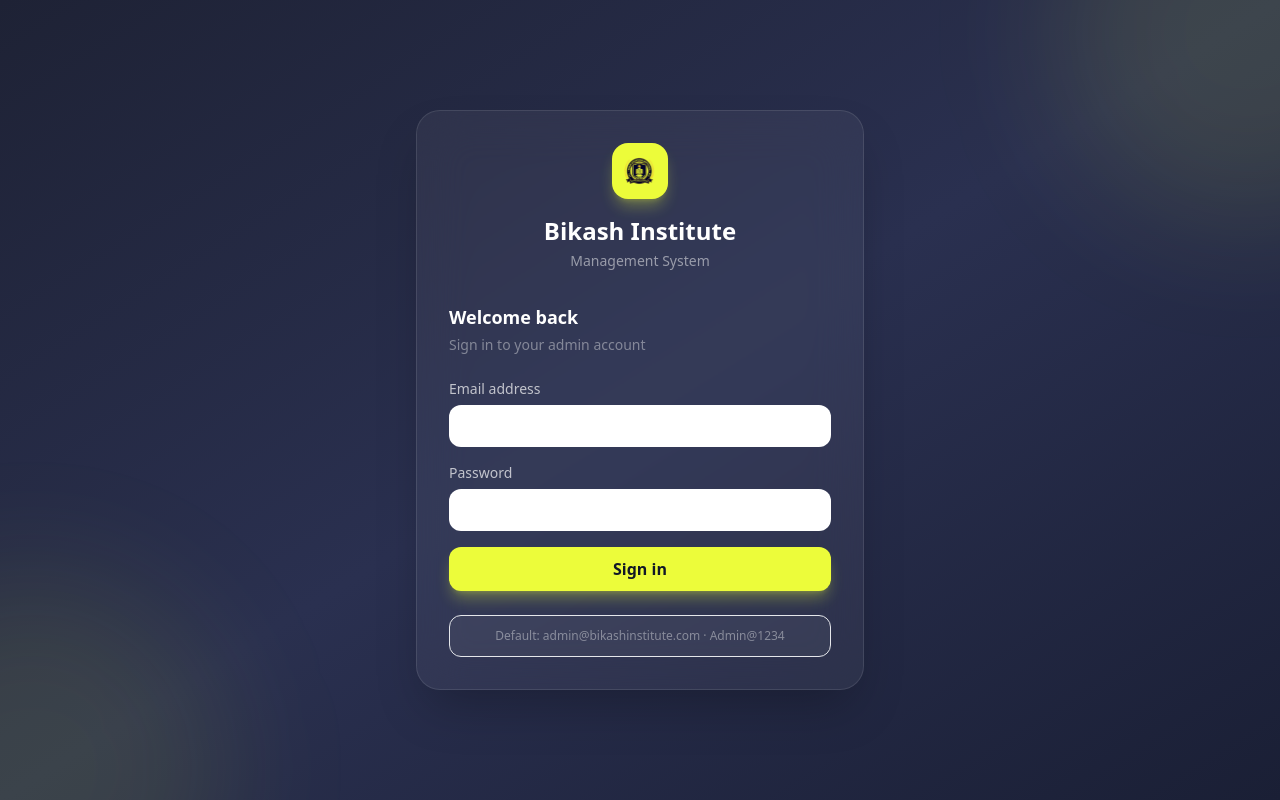
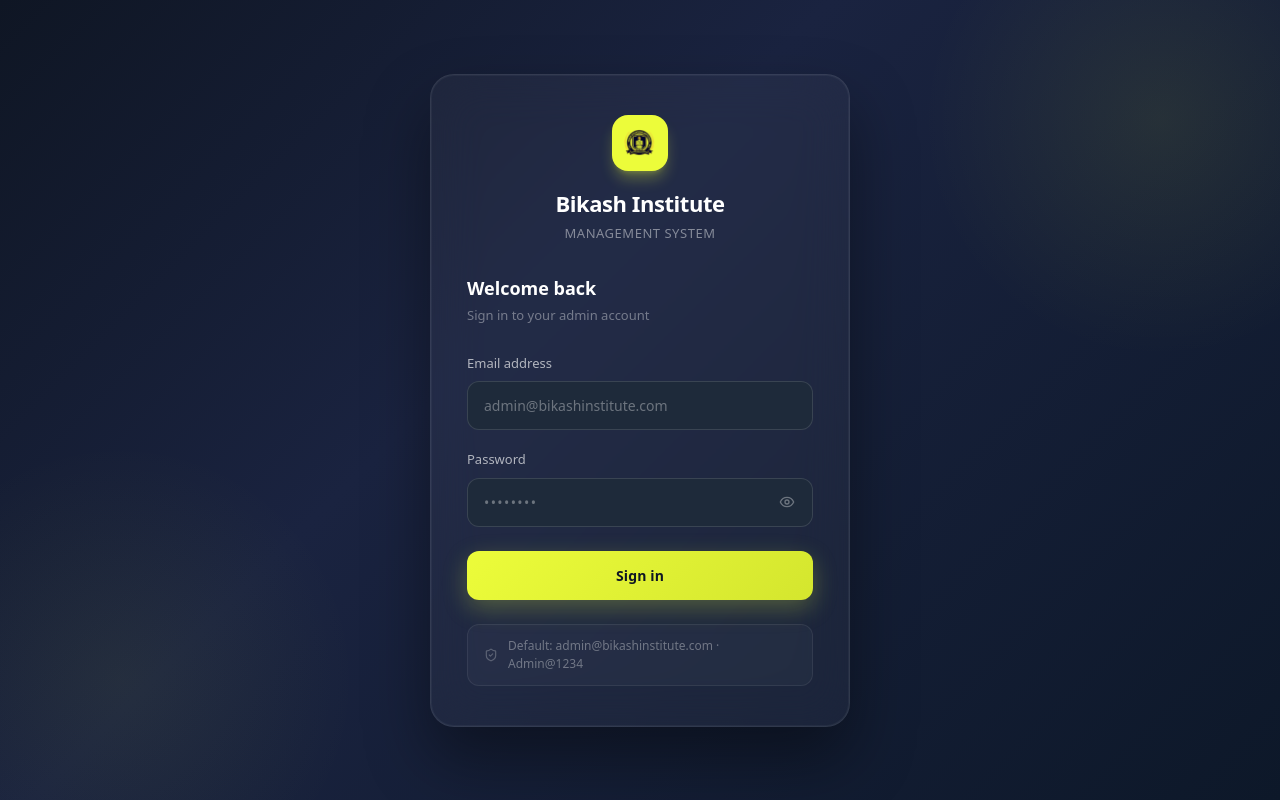
Before and after one commit to projectbikashweb-code/Bikash-Student-Management, a Next.js app: page /login in a window 1280 px wide. Built offline with nearby package versions, Linux system fonts and the light colour scheme.

Commit message:
updated the login form

```diff
--- a/app/globals.css
+++ b/app/globals.css
@@ -82,3 +82,26 @@
 .print-only {
   display: none;
 }
+
+/* ─────────────────────────────────────────────────────────────────────────────
+   Login Form — Autofill Override
+   Scoped to [data-form-input] so this never leaks to other parts of the app.
+   The box-shadow inset trick is the ONLY reliable cross-browser way to override
+   browser-injected autofill backgrounds without disabling autofill itself.
+───────────────────────────────────────────────────────────────────────────── */
+[data-form-input]:-webkit-autofill,
+[data-form-input]:-webkit-autofill:hover,
+[data-form-input]:-webkit-autofill:focus,
+[data-form-input]:-webkit-autofill:active {
+  -webkit-text-fill-color: #ffffff !important;
+  caret-color: #ffffff !important;
+  /* Push browser autofill background out of view via huge inset shadow */
+  box-shadow: 0 0 0px 1000px #1e2a3a inset, 0 0 0 3px rgba(236,252,58,0.15) !important;
+  /* Delayed transition defeats color restoration on focus-out */
+  transition: background-color 9999s ease-in-out 0s !important;
+}
+
+[data-form-input]::placeholder {
+  color: rgba(255, 255, 255, 0.35) !important;
+  -webkit-text-fill-color: rgba(255, 255, 255, 0.35) !important;
+}
--- a/app/login/page.tsx
+++ b/app/login/page.tsx
@@ -6,9 +6,12 @@
 import { useForm } from 'react-hook-form'
 import { zodResolver } from '@hookform/resolvers/zod'
 import { loginSchema, LoginFormData } from '@/lib/validations'
-import { Eye, EyeOff, Loader2 } from 'lucide-react'
+import { Eye, EyeOff, Loader2, ShieldCheck } from 'lucide-react'
 import { toast } from 'sonner'
 import { Logo } from '@/components/shared/Logo'
+import { FormInput } from '@/components/shared/FormInput'
+
+// ─── All logic untouched ────────────────────────────────────────────────────
 
 export default function LoginPage() {
   const router = useRouter()
@@ -38,78 +41,268 @@
     }
   }
 
+  // ─── UI Layer ──────────────────────────────────────────────────────────────
+
   return (
-    <div className="min-h-screen bg-gradient-to-br from-[#1e2235] via-[#2a3050] to-[#1a1f35] flex items-center justify-center p-4">
-      {/* Background decoration */}
-      <div className="absolute inset-0 overflow-hidden pointer-events-none">
-        <div className="absolute -top-40 -right-40 w-96 h-96 bg-[#ECFC3A]/10 rounded-full blur-3xl" />
-        <div className="absolute -bottom-40 -left-40 w-96 h-96 bg-[#d4e62e]/10 rounded-full blur-3xl" />
-      </div>
+    <div
+      style={{
+        minHeight: '100vh',
+        background: 'linear-gradient(135deg, #0f1624 0%, #1a2340 40%, #0d1829 100%)',
+        display: 'flex',
+        alignItems: 'center',
+        justifyContent: 'center',
+        padding: '16px',
+        position: 'relative',
+        overflow: 'hidden',
+      }}
+    >
+      {/* Ambient glow orbs — pointer-events:none, no interaction with form */}
+      <div
+        aria-hidden="true"
+        style={{
+          position: 'absolute',
+          top: '-120px',
+          right: '-120px',
+          width: '480px',
+          height: '480px',
+          borderRadius: '50%',
+          background: 'radial-gradient(circle, rgba(236,252,58,0.08) 0%, transparent 70%)',
+          pointerEvents: 'none',
+        }}
+      />
+      <div
+        aria-hidden="true"
+        style={{
+          position: 'absolute',
+          bottom: '-120px',
+          left: '-120px',
+          width: '480px',
+          height: '480px',
+          borderRadius: '50%',
+          background: 'radial-gradient(circle, rgba(212,230,46,0.06) 0%, transparent 70%)',
+          pointerEvents: 'none',
+        }}
+      />
 
-      <div className="relative w-full max-w-md">
-        {/* Card */}
-        <div className="bg-white/5 backdrop-blur-xl border border-white/10 rounded-3xl p-8 shadow-2xl">
-          {/* Logo */}
-          <div className="flex flex-col items-center mb-8">
+      {/* Card — isolation:isolate prevents parent blend modes from leaking into inputs */}
+      <div
+        style={{
+          position: 'relative',
+          width: '100%',
+          maxWidth: '420px',
+          isolation: 'isolate',
+        }}
+      >
+        <div
+          style={{
+            background: 'rgba(255,255,255,0.04)',
+            backdropFilter: 'blur(24px)',
+            WebkitBackdropFilter: 'blur(24px)',
+            border: '1px solid rgba(255,255,255,0.09)',
+            borderRadius: '24px',
+            padding: '40px 36px',
+            boxShadow: '0 32px 64px rgba(0,0,0,0.4), 0 0 0 1px rgba(255,255,255,0.04) inset',
+          }}
+        >
+          {/* ── Logo & Brand ── */}
+          <div style={{ display: 'flex', flexDirection: 'column', alignItems: 'center', marginBottom: '32px' }}>
             <Logo
               containerClassName="w-14 h-14 rounded-2xl shadow-lg shadow-[#ECFC3A]/30 mb-4"
               width={40}
               height={40}
               padding="p-1"
             />
-            <h1 className="text-2xl font-bold text-white">Bikash Institute</h1>
-            <p className="text-white/50 text-sm mt-1">Management System</p>
+            <h1
+              style={{
+                margin: 0,
+                fontSize: '22px',
+                fontWeight: 700,
+                color: '#ffffff',
+                letterSpacing: '-0.02em',
+              }}
+            >
+              Bikash Institute
+            </h1>
+            <p
+              style={{
+                margin: '4px 0 0',
+                fontSize: '13px',
+                color: 'rgba(255,255,255,0.45)',
+                letterSpacing: '0.04em',
+                textTransform: 'uppercase',
+              }}
+            >
+              Management System
+            </p>
           </div>
 
-          <h2 className="text-lg font-semibold text-white mb-1">Welcome back</h2>
-          <p className="text-white/40 text-sm mb-6">Sign in to your admin account</p>
+          {/* ── Heading ── */}
+          <h2
+            style={{
+              margin: '0 0 4px',
+              fontSize: '18px',
+              fontWeight: 600,
+              color: '#ffffff',
+            }}
+          >
+            Welcome back
+          </h2>
+          <p
+            style={{
+              margin: '0 0 28px',
+              fontSize: '13px',
+              color: 'rgba(255,255,255,0.38)',
+            }}
+          >
+            Sign in to your admin account
+          </p>
 
-          <form onSubmit={handleSubmit(onSubmit)} className="space-y-4">
+          {/* ── Form — logic fully preserved via react-hook-form register ── */}
+          <form onSubmit={handleSubmit(onSubmit)} noValidate style={{ display: 'flex', flexDirection: 'column', gap: '20px' }}>
+
+            {/* Email field */}
             <div>
-              <label className="block text-sm font-medium text-white/70 mb-1.5">Email address</label>
-              <input
+              <label
+                htmlFor="login-email"
+                style={{
+                  display: 'block',
+                  fontSize: '13px',
+                  fontWeight: 500,
+                  color: 'rgba(255,255,255,0.65)',
+                  marginBottom: '8px',
+                }}
+              >
+                Email address
+              </label>
+              <FormInput
                 {...register('email')}
+                id="login-email"
                 type="email"
                 autoComplete="email"
                 placeholder="admin@bikashinstitute.com"
-                className="w-full bg-white/8 border border-white/15 rounded-xl px-4 py-2.5 text-white placeholder-white/25 text-sm outline-none focus:border-brand-300 focus:ring-2 focus:ring-[#ECFC3A]/20 transition-all"
+                hasError={!!errors.email}
               />
-              {errors.email && <p className="mt-1 text-xs text-rose-400">{errors.email.message}</p>}
+              {errors.email && (
+                <p style={{ margin: '6px 0 0', fontSize: '12px', color: '#fb7185' }}>
+                  {errors.email.message}
+                </p>
+              )}
             </div>
 
+            {/* Password field */}
             <div>
-              <label className="block text-sm font-medium text-white/70 mb-1.5">Password</label>
-              <div className="relative">
-                <input
+              <label
+                htmlFor="login-password"
+                style={{
+                  display: 'block',
+                  fontSize: '13px',
+                  fontWeight: 500,
+                  color: 'rgba(255,255,255,0.65)',
+                  marginBottom: '8px',
+                }}
+              >
+                Password
+              </label>
+              <div style={{ position: 'relative' }}>
+                <FormInput
                   {...register('password')}
+                  id="login-password"
                   type={showPass ? 'text' : 'password'}
                   autoComplete="current-password"
                   placeholder="••••••••"
-                  className="w-full bg-white/8 border border-white/15 rounded-xl px-4 py-2.5 text-white placeholder-white/25 text-sm outline-none focus:border-brand-300 focus:ring-2 focus:ring-[#ECFC3A]/20 transition-all pr-10"
+                  hasError={!!errors.password}
                 />
                 <button
                   type="button"
                   onClick={() => setShowPass(!showPass)}
-                  className="absolute right-3 top-1/2 -translate-y-1/2 text-white/30 hover:text-white/60 transition-colors"
+                  aria-label={showPass ? 'Hide password' : 'Show password'}
+                  style={{
+                    position: 'absolute',
+                    right: '14px',
+                    top: '50%',
+                    transform: 'translateY(-50%)',
+                    background: 'none',
+                    border: 'none',
+                    padding: '4px',
+                    cursor: 'pointer',
+                    color: 'rgba(255,255,255,0.35)',
+                    display: 'flex',
+                    alignItems: 'center',
+                    transition: 'color 150ms ease',
+                  }}
+                  onMouseEnter={(e) => { e.currentTarget.style.color = 'rgba(255,255,255,0.7)' }}
+                  onMouseLeave={(e) => { e.currentTarget.style.color = 'rgba(255,255,255,0.35)' }}
                 >
                   {showPass ? <EyeOff size={16} /> : <Eye size={16} />}
                 </button>
               </div>
-              {errors.password && <p className="mt-1 text-xs text-rose-400">{errors.password.message}</p>}
+              {errors.password && (
+                <p style={{ margin: '6px 0 0', fontSize: '12px', color: '#fb7185' }}>
+                  {errors.password.message}
+                </p>
+              )}
             </div>
 
+            {/* Submit button — className kept for brand consistency, no input risks */}
             <button
               type="submit"
               disabled={loading}
-              className="w-full bg-brand-300 hover:bg-brand-400 disabled:opacity-60 text-gray-900 font-semibold py-2.5 rounded-xl transition-all flex items-center justify-center gap-2 mt-2 shadow-lg shadow-[#ECFC3A]/30"
+              style={{
+                marginTop: '4px',
+                width: '100%',
+                padding: '14px',
+                borderRadius: '12px',
+                border: 'none',
+                background: loading
+                  ? 'rgba(236,252,58,0.6)'
+                  : 'linear-gradient(135deg, #ECFC3A 0%, #d4e62e 100%)',
+                color: '#0f1624',
+                fontWeight: 700,
+                fontSize: '14px',
+                letterSpacing: '0.01em',
+                cursor: loading ? 'not-allowed' : 'pointer',
+                display: 'flex',
+                alignItems: 'center',
+                justifyContent: 'center',
+                gap: '8px',
+                boxShadow: loading ? 'none' : '0 8px 24px rgba(236,252,58,0.25)',
+                transition: 'box-shadow 150ms ease, background 150ms ease, transform 100ms ease',
+              }}
+              onMouseEnter={(e) => {
+                if (!loading) {
+                  e.currentTarget.style.transform = 'translateY(-1px)'
+                  e.currentTarget.style.boxShadow = '0 12px 32px rgba(236,252,58,0.35)'
+                }
+              }}
+              onMouseLeave={(e) => {
+                if (!loading) {
+                  e.currentTarget.style.transform = 'translateY(0)'
+                  e.currentTarget.style.boxShadow = '0 8px 24px rgba(236,252,58,0.25)'
+                }
+              }}
             >
-              {loading && <Loader2 className="w-4 h-4 animate-spin" />}
+              {loading && <Loader2 style={{ width: '16px', height: '16px', animation: 'spin 1s linear infinite' }} />}
               {loading ? 'Signing in…' : 'Sign in'}
             </button>
           </form>
 
-          <div className="mt-6 p-3 bg-white/5 rounded-xl border border-white/8">
-            <p className="text-xs text-white/40 text-center">Default: admin@bikashinstitute.com · Admin@1234</p>
+          {/* ── Hint box ── */}
+          <div
+            style={{
+              marginTop: '24px',
+              padding: '12px 16px',
+              borderRadius: '12px',
+              background: 'rgba(255,255,255,0.03)',
+              border: '1px solid rgba(255,255,255,0.07)',
+              display: 'flex',
+              alignItems: 'center',
+              gap: '10px',
+            }}
+          >
+            <ShieldCheck size={14} style={{ color: 'rgba(255,255,255,0.25)', flexShrink: 0 }} />
+            <p style={{ margin: 0, fontSize: '12px', color: 'rgba(255,255,255,0.35)', lineHeight: 1.5 }}>
+              Default: admin@bikashinstitute.com · Admin@1234
+            </p>
           </div>
         </div>
       </div>
--- /dev/null
+++ b/components/shared/FormInput.tsx
@@ -0,0 +1,79 @@
+'use client'
+
+import React, { forwardRef } from 'react'
+
+interface FormInputProps extends React.InputHTMLAttributes<HTMLInputElement> {
+  hasError?: boolean
+}
+
+/**
+ * FormInput — isolated, controlled input component for the login form.
+ *
+ * Design goals:
+ * - Explicit color control (no inheritance from parent opacity/blur containers)
+ * - Solid background to defeat webkit autofill overrides
+ * - Visible caret at all times
+ * - Full autofill compatibility via box-shadow inset trick
+ * - Zero dependency on Tailwind opacity modifiers (bg-white/8 bug)
+ */
+export const FormInput = forwardRef<HTMLInputElement, FormInputProps>(
+  ({ hasError, className, ...props }, ref) => {
+    return (
+      <input
+        ref={ref}
+        {...props}
+        data-form-input
+        style={{
+          /* ── Reset ── */
+          all: 'unset' as React.CSSProperties['all'],
+          boxSizing: 'border-box',
+
+          /* ── Layout ── */
+          display: 'block',
+          width: '100%',
+          padding: '13px 16px',
+          paddingRight: props.type === 'password' ? '44px' : '16px',
+          borderRadius: '12px',
+
+          /* ── Explicit Colors (defeat inheritance + autofill) ── */
+          background: '#1e2a3a',
+          color: '#ffffff',
+          WebkitTextFillColor: '#ffffff',
+          caretColor: '#ffffff',
+
+          /* ── Border ── */
+          border: hasError
+            ? '1px solid rgba(251,113,133,0.6)'
+            : '1px solid rgba(255,255,255,0.12)',
+
+          /* ── Typography ── */
+          fontSize: '14px',
+          lineHeight: '1.5',
+          fontFamily: 'inherit',
+          letterSpacing: props.type === 'password' ? '0.1em' : 'normal',
+
+          /* ── Interactions ── */
+          outline: 'none',
+          transition: 'border-color 150ms ease, box-shadow 150ms ease',
+
+          /* ── Ensure visibility regardless of parent blend ── */
+          isolation: 'isolate',
+        }}
+        onFocus={(e) => {
+          e.currentTarget.style.borderColor = '#ECFC3A'
+          e.currentTarget.style.boxShadow = '0 0 0 3px rgba(236,252,58,0.15)'
+          props.onFocus?.(e)
+        }}
+        onBlur={(e) => {
+          e.currentTarget.style.borderColor = hasError
+            ? 'rgba(251,113,133,0.6)'
+            : 'rgba(255,255,255,0.12)'
+          e.currentTarget.style.boxShadow = 'none'
+          props.onBlur?.(e)
+        }}
+      />
+    )
+  }
+)
+
+FormInput.displayName = 'FormInput'
```
Also changed, not shown: 1 other file (tests, documents, lock files or other folders).
